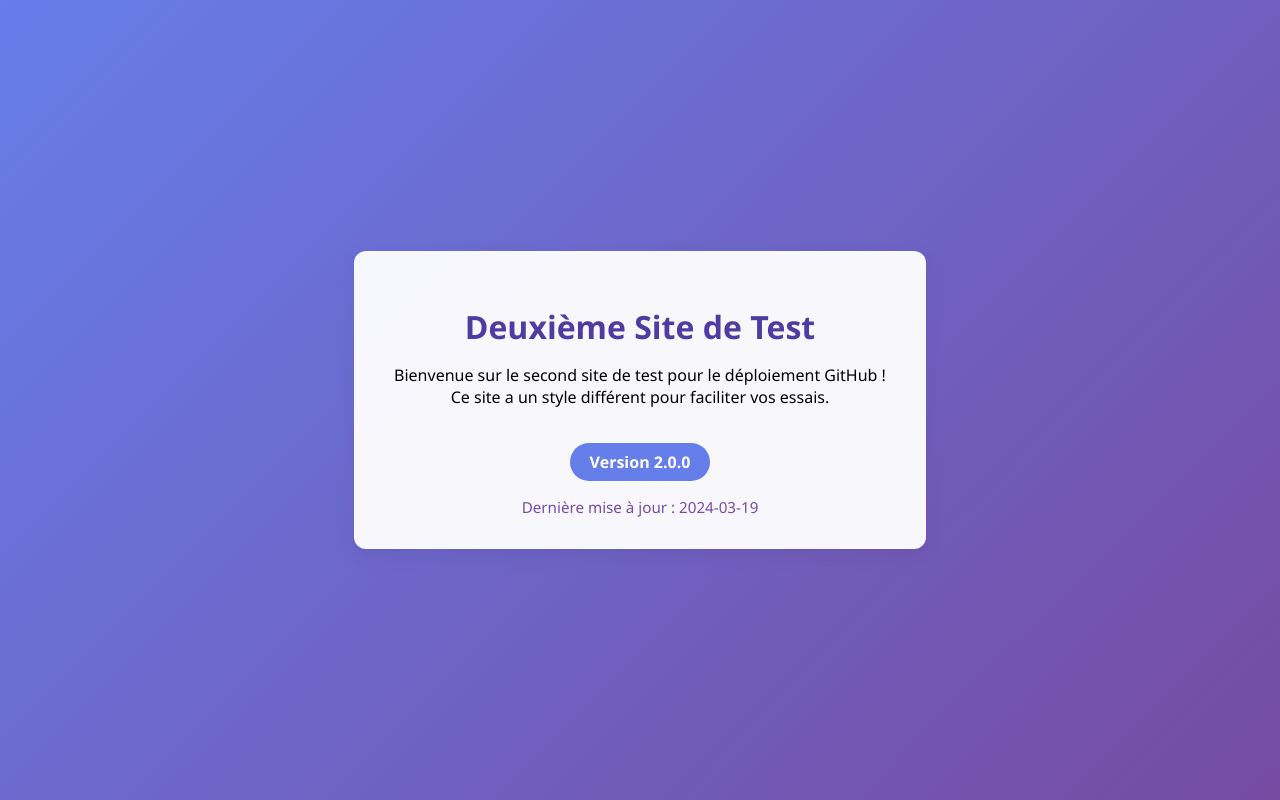
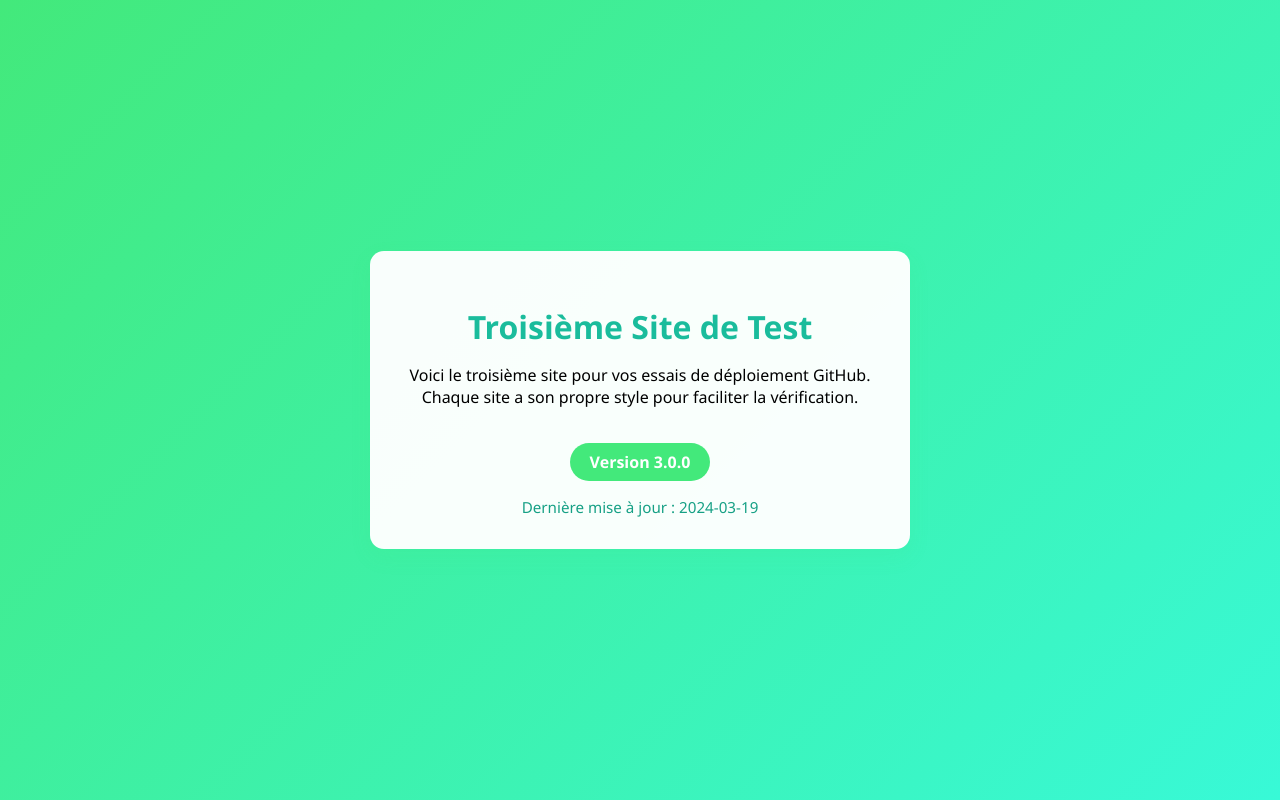
Before and after one commit to ImNvthan/mon-site, a plain HTML site: page index.html in a window 1280 px wide. Drawn offline with Linux system fonts and the light colour scheme.

Commit message:
Update index.html
Test3

```diff
--- a/index.html
+++ b/index.html
@@ -3,13 +3,13 @@
 <head>
     <meta charset="UTF-8">
     <meta name="viewport" content="width=device-width, initial-scale=1.0">
-    <title>Test Second Site - GitHub</title>
+    <title>Test Troisième Site - GitHub</title>
     <style>
         body {
             font-family: 'Segoe UI', Tahoma, Geneva, Verdana, sans-serif;
             margin: 0;
             padding: 0;
-            background: linear-gradient(135deg, #667eea 0%, #764ba2 100%);
+            background: linear-gradient(135deg, #43e97b 0%, #38f9d7 100%);
             min-height: 100vh;
             display: flex;
             flex-direction: column;
@@ -17,21 +17,21 @@
             justify-content: center;
         }
         .container {
-            background: rgba(255,255,255,0.95);
+            background: rgba(255,255,255,0.97);
             padding: 2rem 2.5rem;
-            border-radius: 12px;
-            box-shadow: 0 6px 16px rgba(76, 51, 133, 0.15);
+            border-radius: 14px;
+            box-shadow: 0 8px 20px rgba(67, 233, 123, 0.12);
             text-align: center;
             max-width: 600px;
             margin: 1rem;
         }
         h1 {
-            color: #4f3ca2;
+            color: #1abc9c;
             margin-bottom: 1rem;
         }
         .version {
-            background: #667eea;
-            color: white;
+            background: #43e97b;
+            color: #fff;
             padding: 0.5rem 1.2rem;
             border-radius: 20px;
             display: inline-block;
@@ -39,7 +39,7 @@
             font-weight: bold;
         }
         .timestamp {
-            color: #764ba2;
+            color: #16a085;
             font-size: 0.95rem;
             margin-top: 1rem;
         }
@@ -47,9 +47,9 @@
 </head>
 <body>
     <div class="container">
-        <h1>Deuxième Site de Test</h1>
-        <p>Bienvenue sur le second site de test pour le déploiement GitHub !<br>Ce site a un style différent pour faciliter vos essais.</p>
-        <div class="version">Version 2.0.0</div>
+        <h1>Troisième Site de Test</h1>
+        <p>Voici le troisième site pour vos essais de déploiement GitHub.<br>Chaque site a son propre style pour faciliter la vérification.</p>
+        <div class="version">Version 3.0.0</div>
         <div class="timestamp">Dernière mise à jour : 2024-03-19</div>
     </div>
 </body>
```
